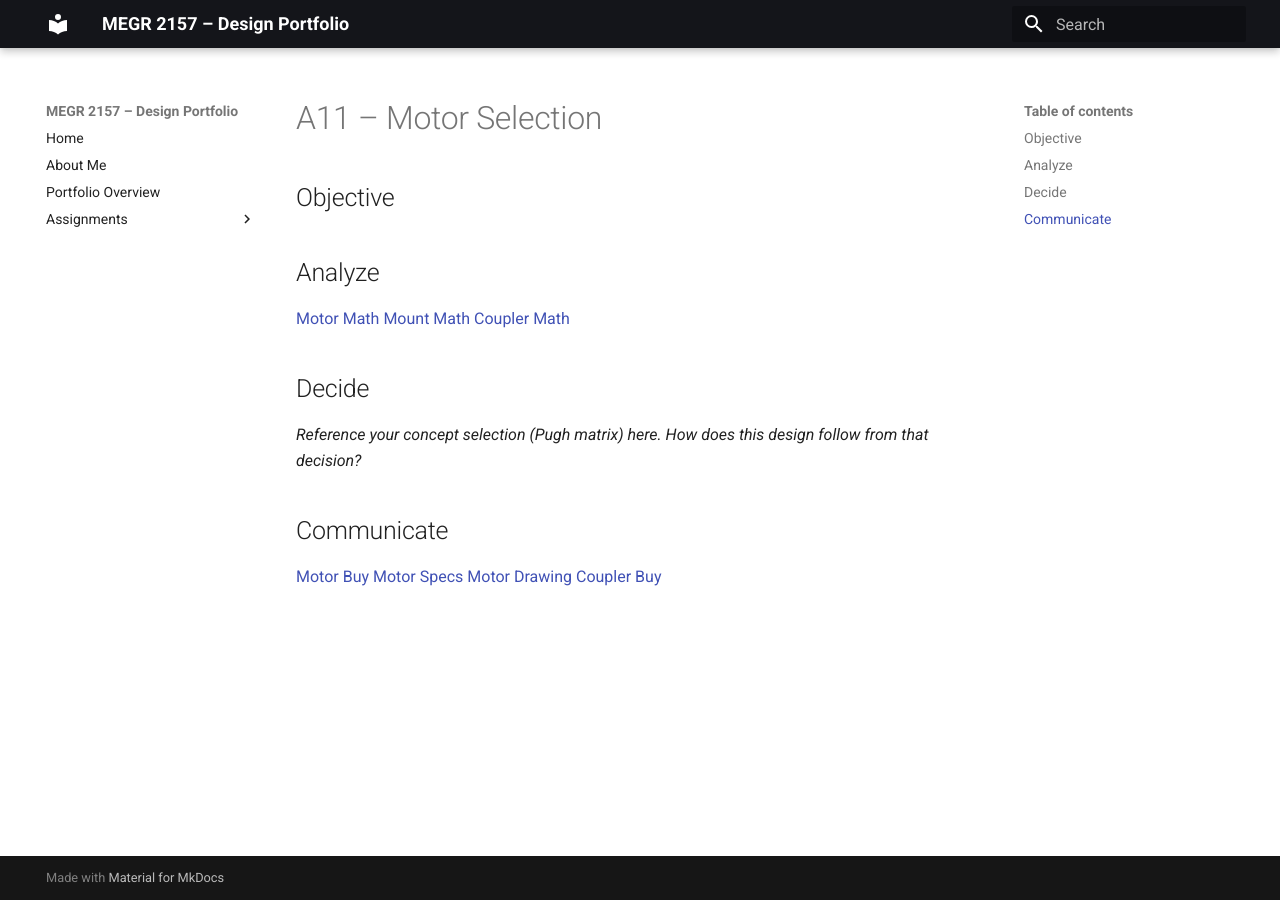
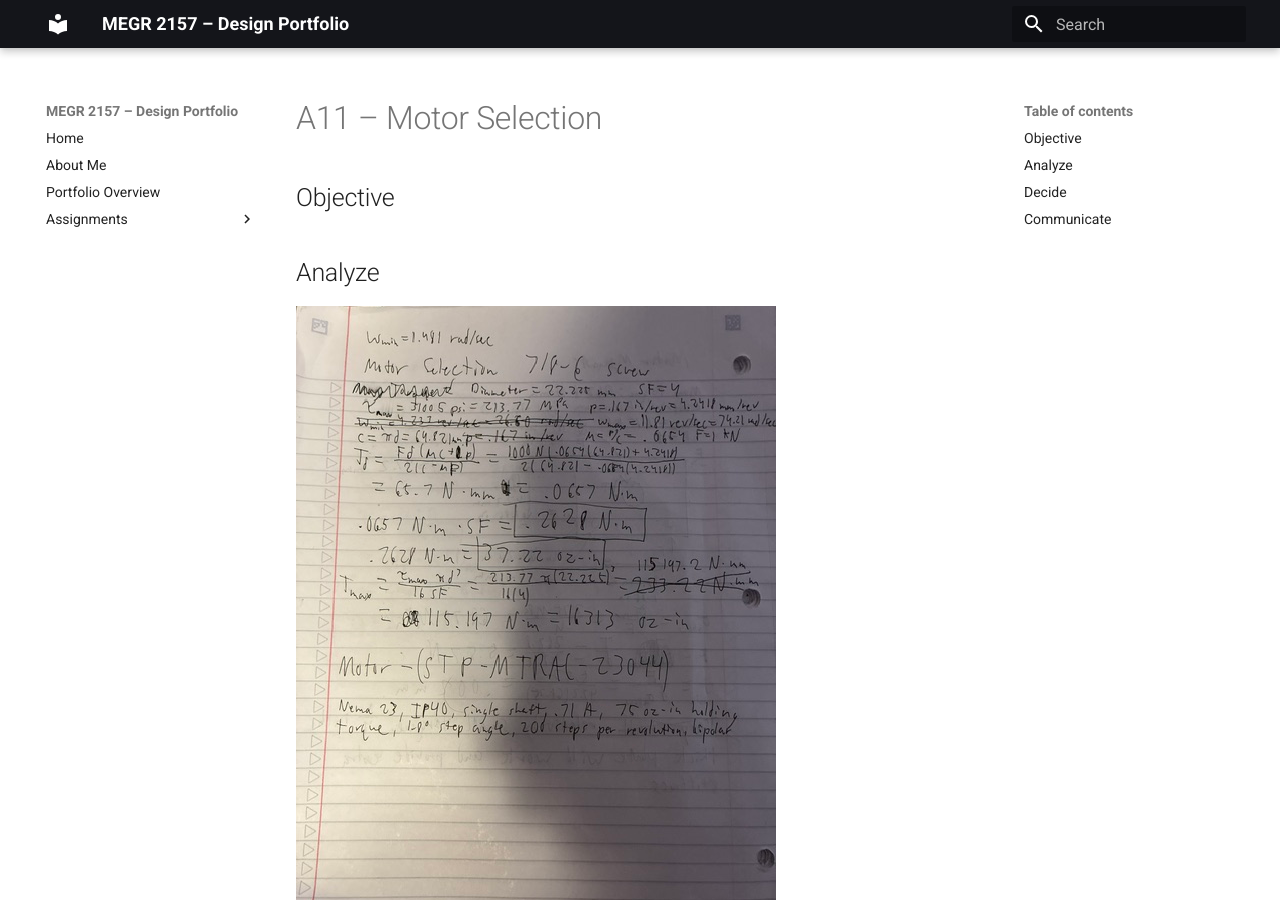
Before and after one commit to whodges5-art/wyatt-hodges-design-projects-portfolio, an MkDocs documentation site: the page built from docs/assignments/a11/index.md, in a window 1280 px wide and 900 px high. Built offline with MkDocs 1.6.1 and Material for MkDocs 9.7.7, drawn with Linux system fonts in a browser that asks for light colours.

Commit message:
Update index.md

```diff
--- a/docs/assignments/a11/index.md
+++ b/docs/assignments/a11/index.md
@@ -4,9 +4,9 @@
 
 
 ## Analyze
-[Motor Math](Motor.jpeg)
-[Mount Math](Mount.jpeg)
-[Coupler Math](Coupler.jpeg)
+![Motor Math](Motor.jpeg)
+![Mount Math](Mount.jpeg)
+![Coupler Math](Coupler.jpeg)
 
 ## Decide
 _Reference your concept selection (Pugh matrix) here. How does this design follow from that decision?_
```
